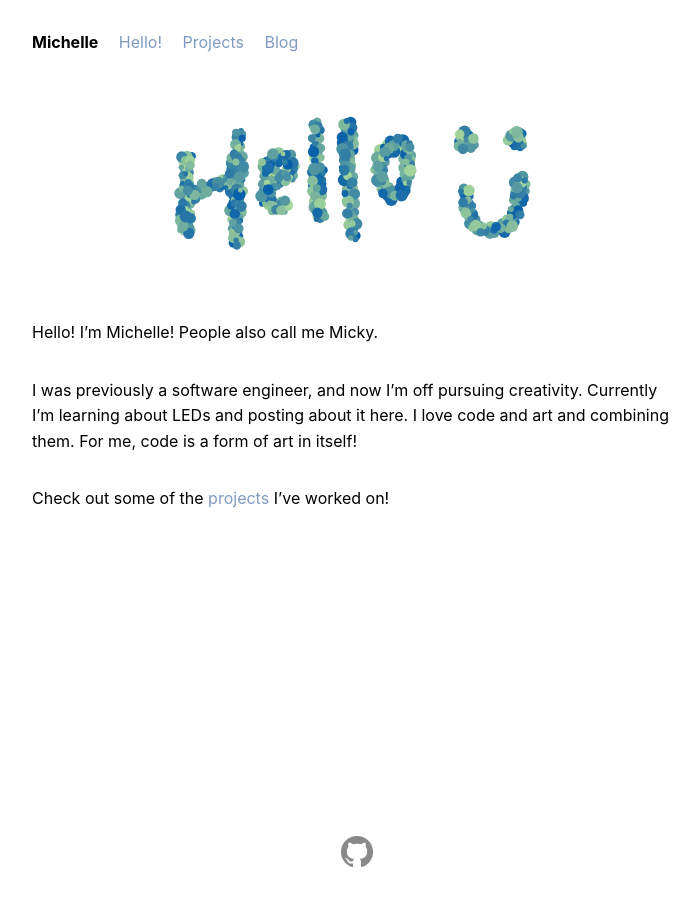
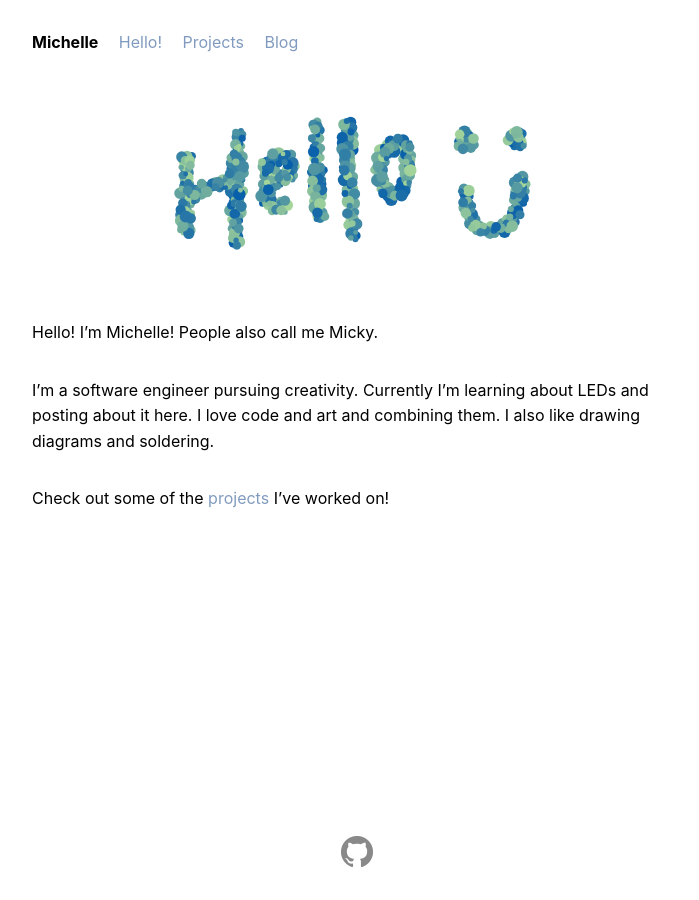
Before and after one commit to michellesh/michellesh, a Jekyll site: the page built from index.md, in a window 1280 px wide. Shown: the whole page, without its empty margins (283-982 px from the left). Built offline with Jekyll 4.4.1, drawn with Linux system fonts in a browser that asks for light colours.

Commit message:
Update bio snippet on homepage

```diff
--- a/index.md
+++ b/index.md
@@ -8,6 +8,6 @@ title: Hello!
 
 Hello! I'm Michelle! People also call me Micky.
 
-I was previously a software engineer, and now I'm off pursuing creativity. Currently I'm learning about LEDs and posting about it here. I love code and art and combining them. For me, code is a form of art in itself!
+I'm a software engineer pursuing creativity. Currently I'm learning about LEDs and posting about it here. I love code and art and combining them. I also like drawing diagrams and soldering.
 
 Check out some of the [projects](/projects) I've worked on!
```
